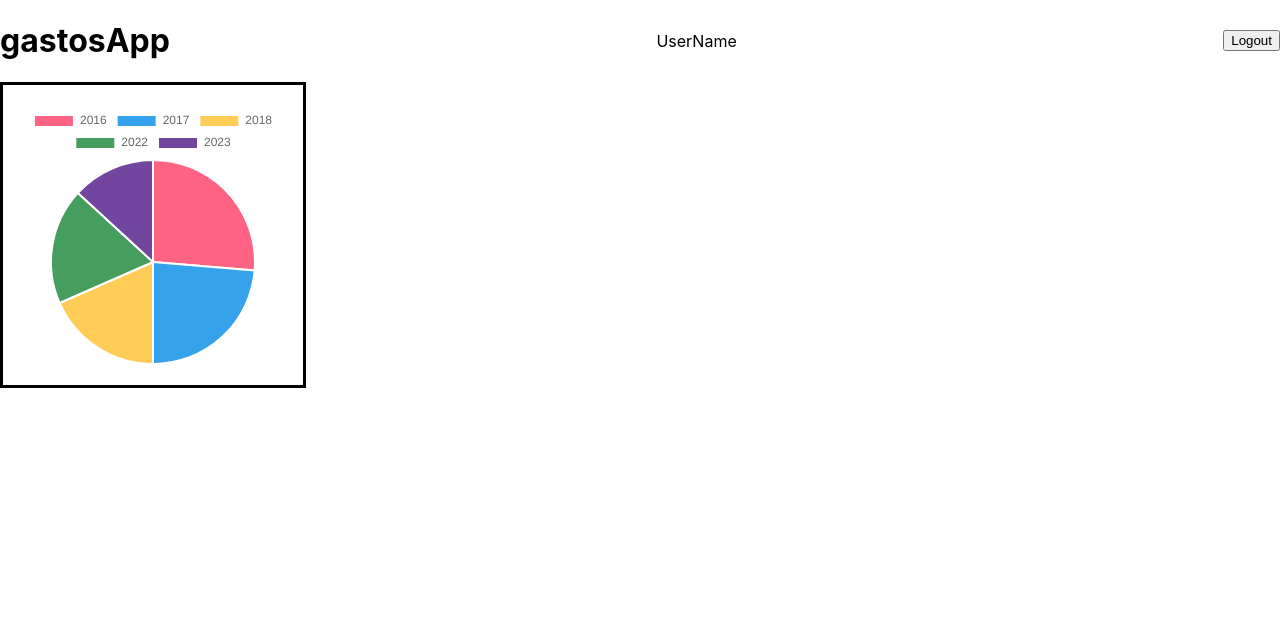
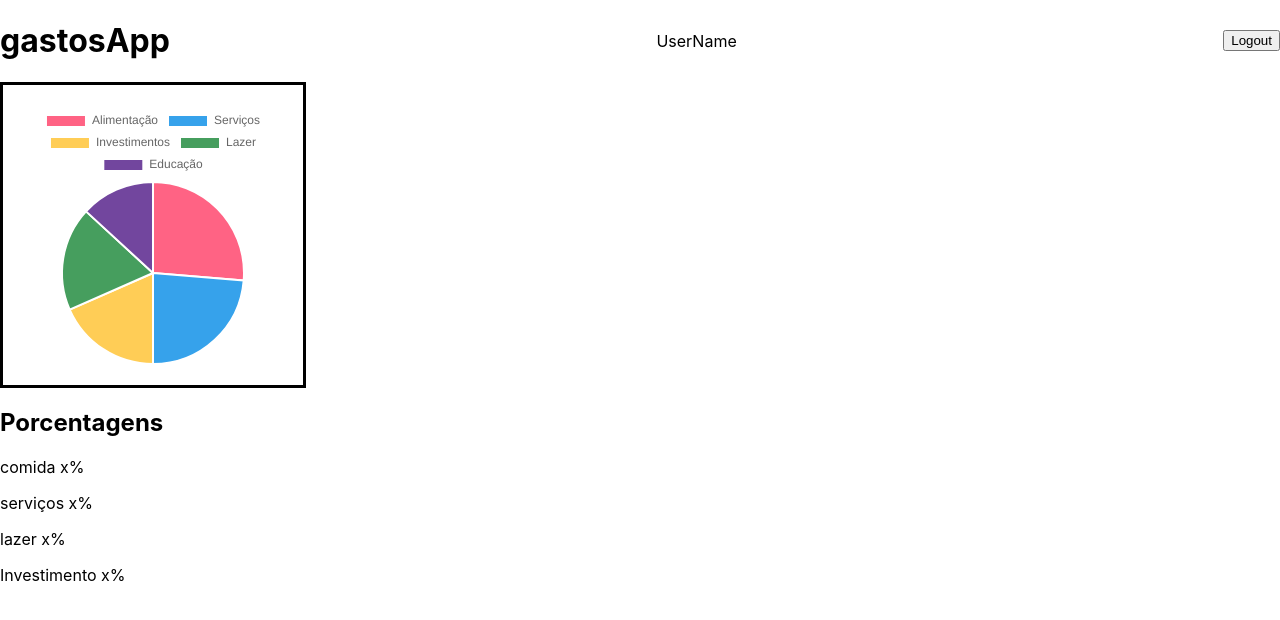
Before and after one commit to IgorBrizack/GastosApp, a React (Create React App) app in the folder frontend/: page /userscreen in a window 1280 px wide. Shown: the top 620 px of the page. Built offline with nearby package versions, Linux system fonts and the light colour scheme.

Commit message:
feat: chart change for user expanses

```diff
--- a/frontend/src/Data.js
+++ b/frontend/src/Data.js
@@ -1,33 +1,28 @@
 const Data = [
   {
     id: 1,
-    year: 2016,
-    userGain: 100000,
-    userLost: 523,
+    type: 'Alimentação',
+    wasted: 100000,
   },
   {
     id: 2,
-    year: 2017,
-    userGain: 90000,
-    userLost: 623,
+    type: 'Serviços',
+    wasted: 90000,
   },
   {
     id: 3,
-    year: 2018,
-    userGain: 70000,
-    userLost: 723,
+    type: 'Investimentos',
+    wasted: 70000,
   },
   {
     id: 4,
-    year: 2022,
-    userGain: 70000,
-    userLost: 723,
+    type: 'Lazer',
+    wasted: 70000,
   },
   {
     id: 5,
-    year: 2023,
-    userGain: 50000,
-    userLost: 1723,
+    type: 'Educação',
+    wasted: 50000,
   },
 ];
 
--- a/frontend/src/pages/Login.jsx
+++ b/frontend/src/pages/Login.jsx
@@ -3,7 +3,6 @@ import EmailInput from '../components/EmailInput';
 import UserContext from '../contexts/UserContext';
 import GenericInput from '../components/GenericInput';
 import LoginBtn from '../components/LoginBtn';
-import Header from '../components/Header';
 
 function Login() {
   const {
@@ -11,7 +10,7 @@ function Login() {
   } = useContext(UserContext);
   return (
     <>
-      <Header />
+      <h1>Bem vindo(a) ao gastosApp</h1>
       <form>
         <EmailInput setEmail={setEmail} />
         <GenericInput
--- a/frontend/src/pages/MainUserScreen.jsx
+++ b/frontend/src/pages/MainUserScreen.jsx
@@ -9,10 +9,10 @@ ChartJS.register(...registerables);
 
 function MainUserScreen() {
   const [userData] = useState({
-    labels: Data.map((el) => el.year),
+    labels: Data.map((el) => el.type),
     datasets: [{
-      label: 'Users Gained',
-      data: Data.map((el) => el.userGain),
+      label: 'Waste',
+      data: Data.map((el) => el.wasted),
       backgroundColor: [
         'rgb(255, 99, 132)',
         'rgb(54, 162, 235)',
@@ -31,6 +31,13 @@ function MainUserScreen() {
       >
         <PieChart chartData={userData} />
       </div>
+      <div>
+        <h2>Porcentagens</h2>
+        <p>comida x%</p>
+        <p>serviços x%</p>
+        <p>lazer x%</p>
+        <p>Investimento x%</p>
+      </div>
     </>
   );
 }
```
